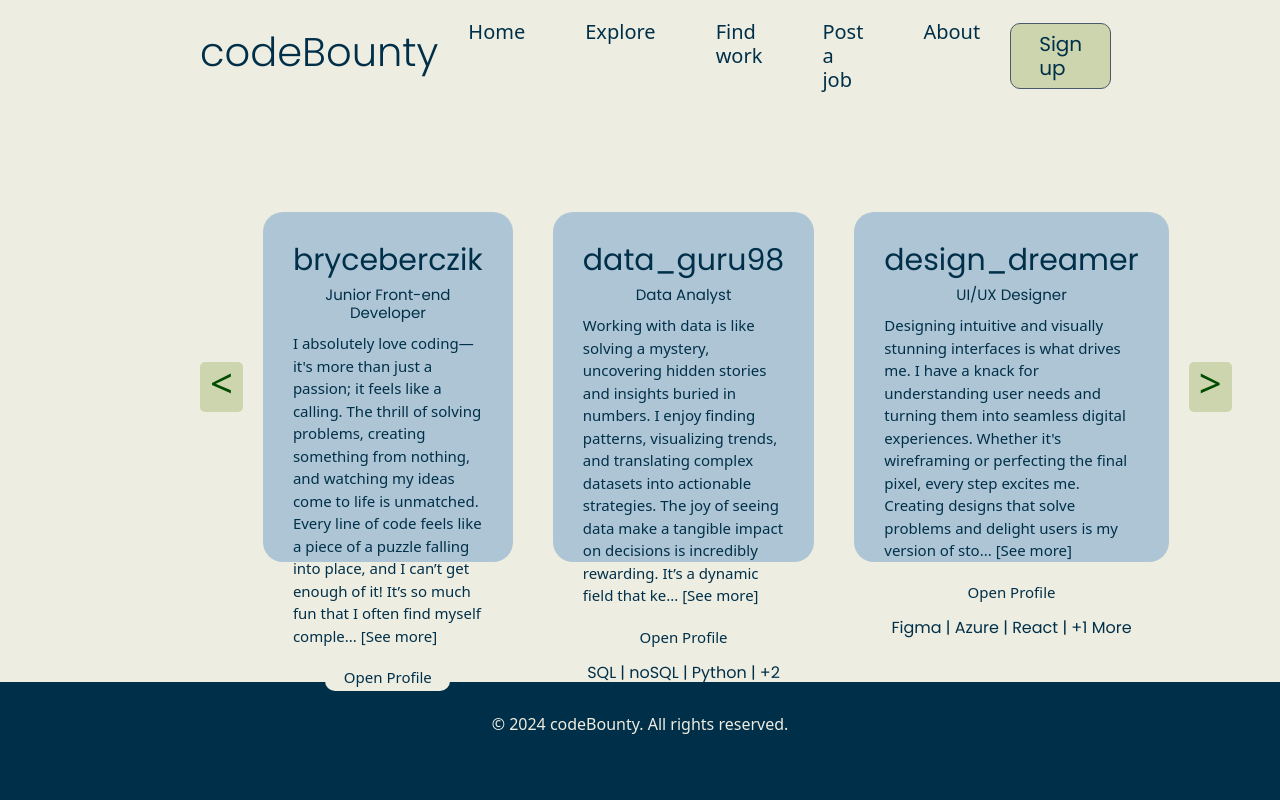
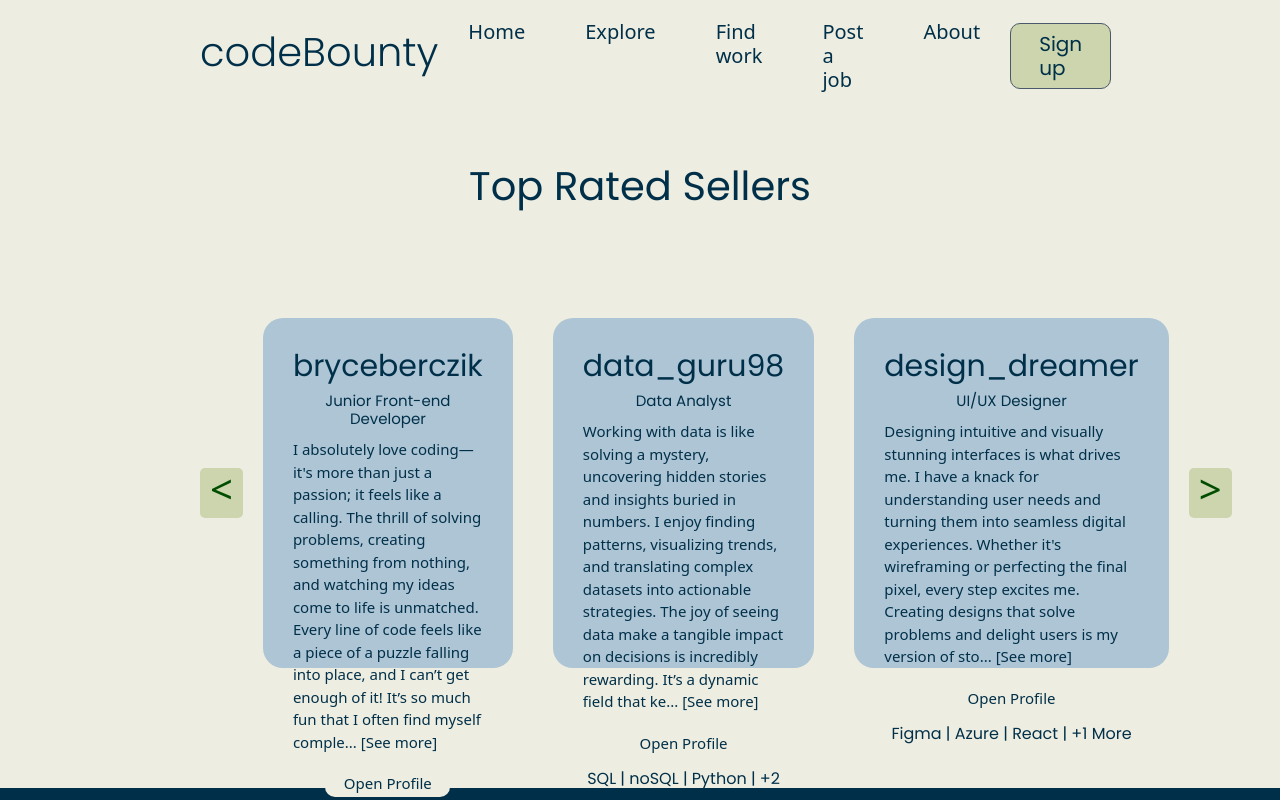
Before and after one commit to bryceberczik/codeBounty, a React (Vite) app in the folder client/: page /explore in a window 1280 px wide. Shown: the top 800 px of the page. Built offline with nearby package versions, Linux system fonts and the light colour scheme.

Commit message:
2 more sections of explore page are left

```diff
--- a/client/src/css/explore.css
+++ b/client/src/css/explore.css
@@ -1,6 +1,25 @@
 .explore-container {
 
-    margin: 100px 200px;
+    display: flex;
+    flex-direction: column;
+}
+
+.intro-text-explore {
+
+    margin: 50px 0;
+}
+
+.intro-text-explore h1 {
+
+    font-family: "Poppins", sans-serif;
+    font-weight: 400;
+    text-align: center;
+    color: #003049;
+}
+
+.explore-first-container {
+
+    margin: 30px 200px 100px 200px;
     display: flex;
     flex-direction: row;
     justify-content: space-around;
--- a/client/src/pages/Explore.tsx
+++ b/client/src/pages/Explore.tsx
@@ -2,8 +2,9 @@ import "../css/explore.css";
 import DevCard from "../components/DevCard";
 
 const Explore = () => {
-
-  const technologies1 = ["React.js", "Typescript", "Python", "+3 More"].join(" | ");
+  const technologies1 = ["React.js", "Typescript", "Python", "+3 More"].join(
+    " | "
+  );
   const technologies2 = ["Figma", "Azure", "React", "+1 More"].join(" | ");
   const technologies3 = ["SQL", "noSQL", "Python", "+2 More"].join(" | ");
 
@@ -12,6 +13,10 @@ const Explore = () => {
 
   return (
     <div className="explore-container">
+      <div className="intro-text-explore">
+        <h1>Top Rated Sellers</h1>
+      </div>
+      <div className="explore-first-container">
         <div className="turn">
           <h1>{left}</h1>
         </div>
@@ -38,6 +43,7 @@ I absolutely love coding—it's more than just a passion; it feels like a callin
           <h1>{right}</h1>
         </div>
       </div>
+    </div>
   );
 };
 
```
Lines whose indentation alone changed are shown as unchanged.
